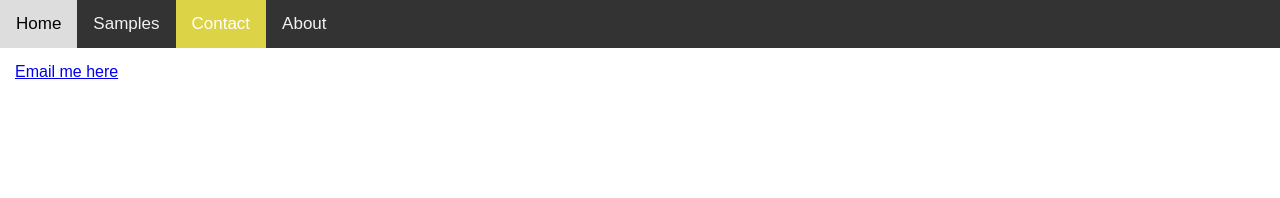
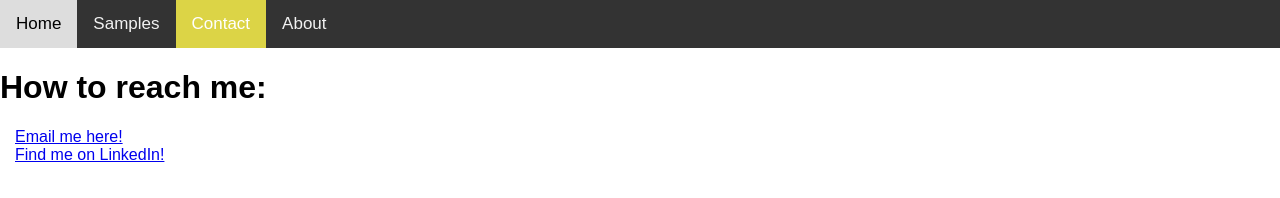
Before and after one commit to virrhunt/class320, a plain HTML site: page contact.html in a window 1280 px wide. Drawn offline with Linux system fonts and the light colour scheme.

Commit message:
Update contact.html

```diff
--- a/contact.html
+++ b/contact.html
@@ -37,7 +37,10 @@
         <a class="active" href="contact.html">Contact</a>
         <a href="about.html">About</a>
       </div>
+<h1>How to reach me:</h1>
 <p style="margin:15">
-  <a href="mailto:virginiahunt2026@u.northwestern.edu">Email me here</a></p>
+  <a href="mailto:virginiahunt2026@u.northwestern.edu">Email me here!</a>
+  <br>
+  <a href="https://www.linkedin.com/in/virginia-hunt-519099215/">Find me on LinkedIn!</a></p>
 </body>
 </html>
```
